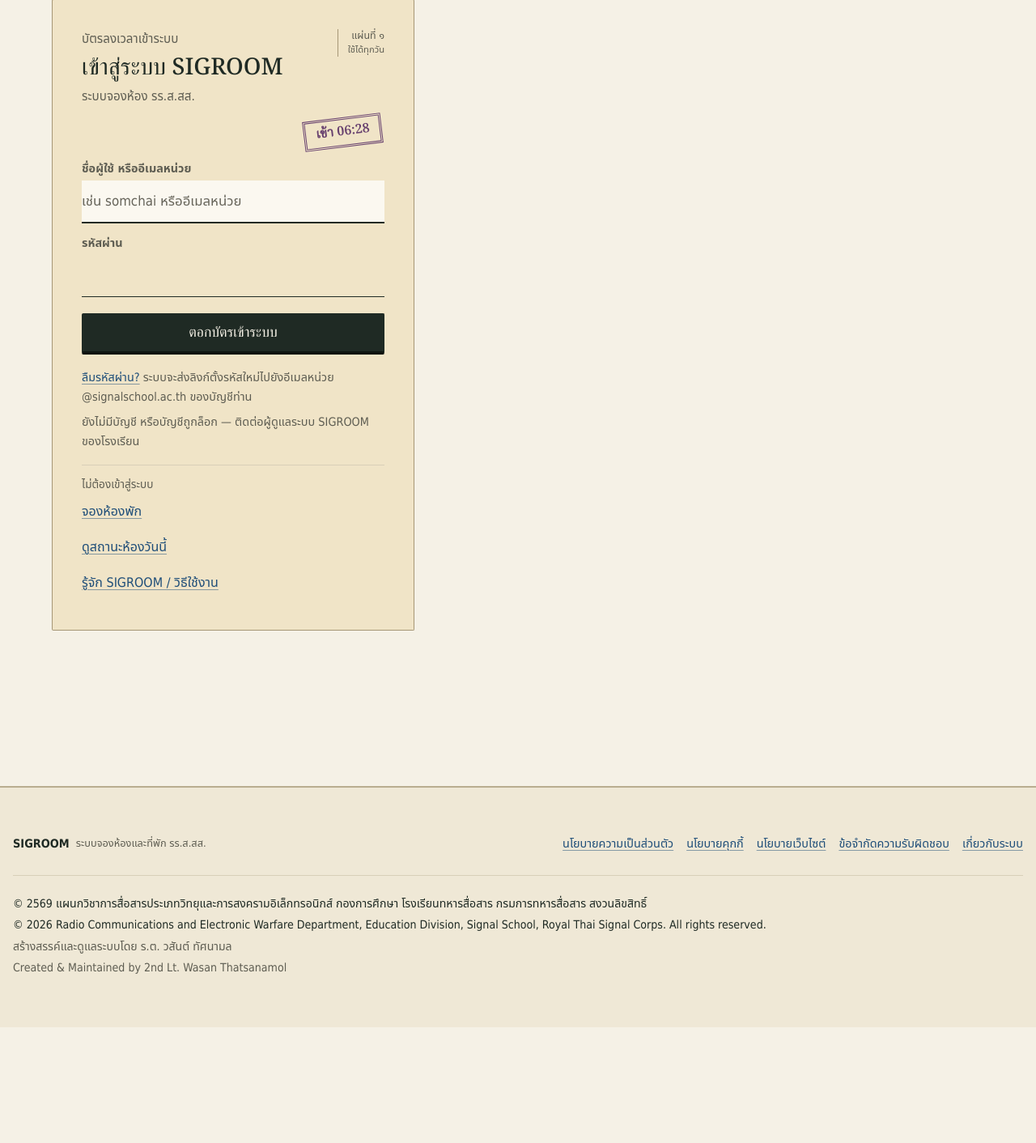
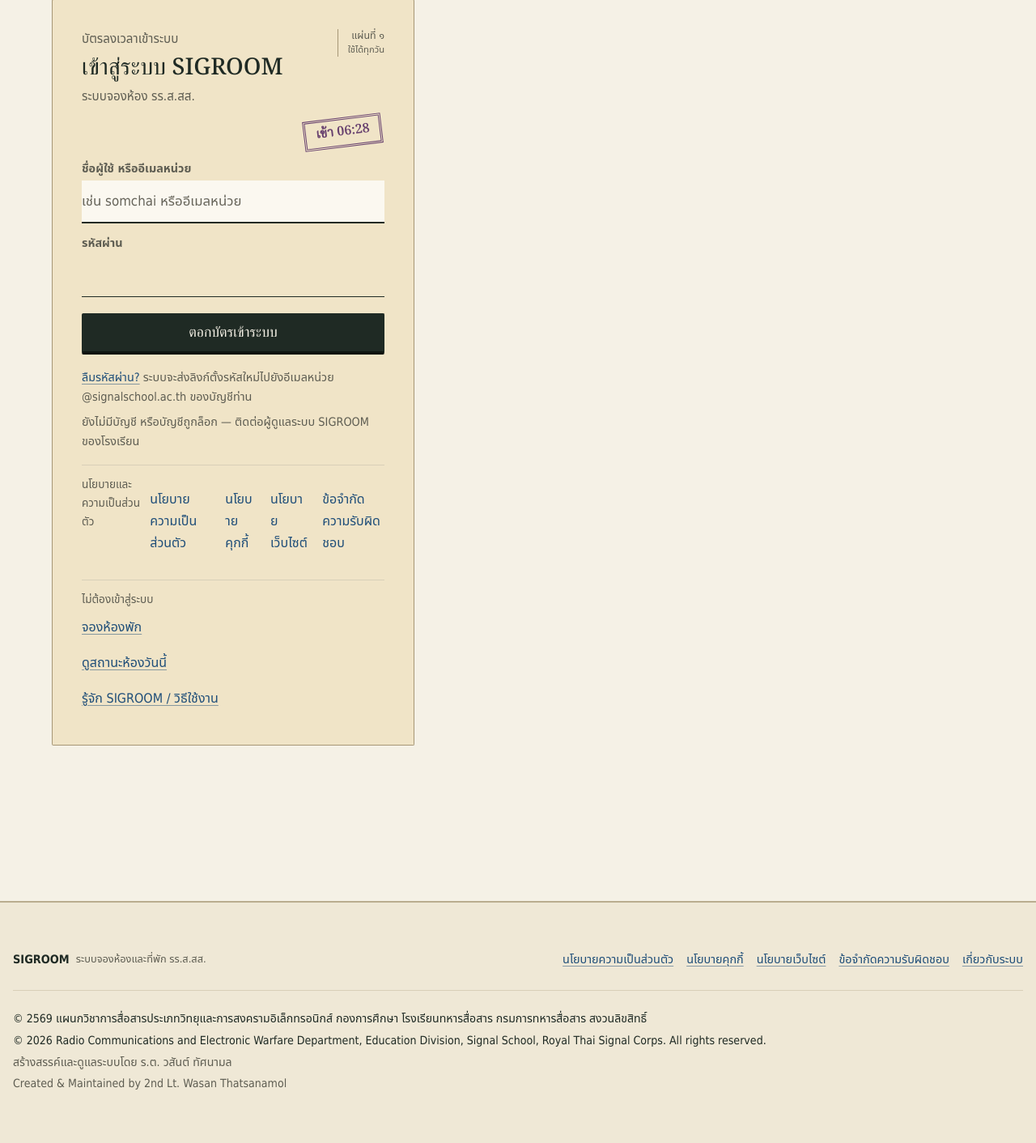
Before and after one commit to saisansan11/sigroom, a Django app: page /accounts/login/ in a window 1280 px wide. Shown: the part 342-1754 px from the top of the page at 81% size. Before the commit the page ends 1611 px from the top, so only its background shows below. Run offline with Django 5.2, Linux system fonts and the light colour scheme; parts of the project's set-up code (start-up, migrations or seed data) failed here and were passed over; some libraries are stand-ins or nearby versions; some web fonts are replaced.

Commit message:
feat(policy): expose legal links on SIGROOM login

```diff
--- a/templates/registration/login.html
+++ b/templates/registration/login.html
@@ -51,6 +51,15 @@
       <li><a href="{% url 'accounts:password_reset' %}">ลืมรหัสผ่าน?</a> ระบบจะส่งลิงก์ตั้งรหัสใหม่ไปยังอีเมลหน่วย @signalschool.ac.th ของบัญชีท่าน</li>
       <li>ยังไม่มีบัญชี หรือบัญชีถูกล็อก — ติดต่อผู้ดูแลระบบ SIGROOM ของโรงเรียน</li>
     </ul>
+    <nav class="auth-public" aria-label="นโยบายและความเป็นส่วนตัว">
+      <p class="auth-public-title">นโยบายและความเป็นส่วนตัว</p>
+      <ul>
+        <li><a href="{% url 'privacy' %}">นโยบายความเป็นส่วนตัว</a></li>
+        <li><a href="{% url 'cookies' %}">นโยบายคุกกี้</a></li>
+        <li><a href="{% url 'terms' %}">นโยบายเว็บไซต์</a></li>
+        <li><a href="{% url 'disclaimer' %}">ข้อจำกัดความรับผิดชอบ</a></li>
+      </ul>
+    </nav>
     <div class="auth-public">
       <p class="auth-public-title">ไม่ต้องเข้าสู่ระบบ</p>
       <ul>
```
